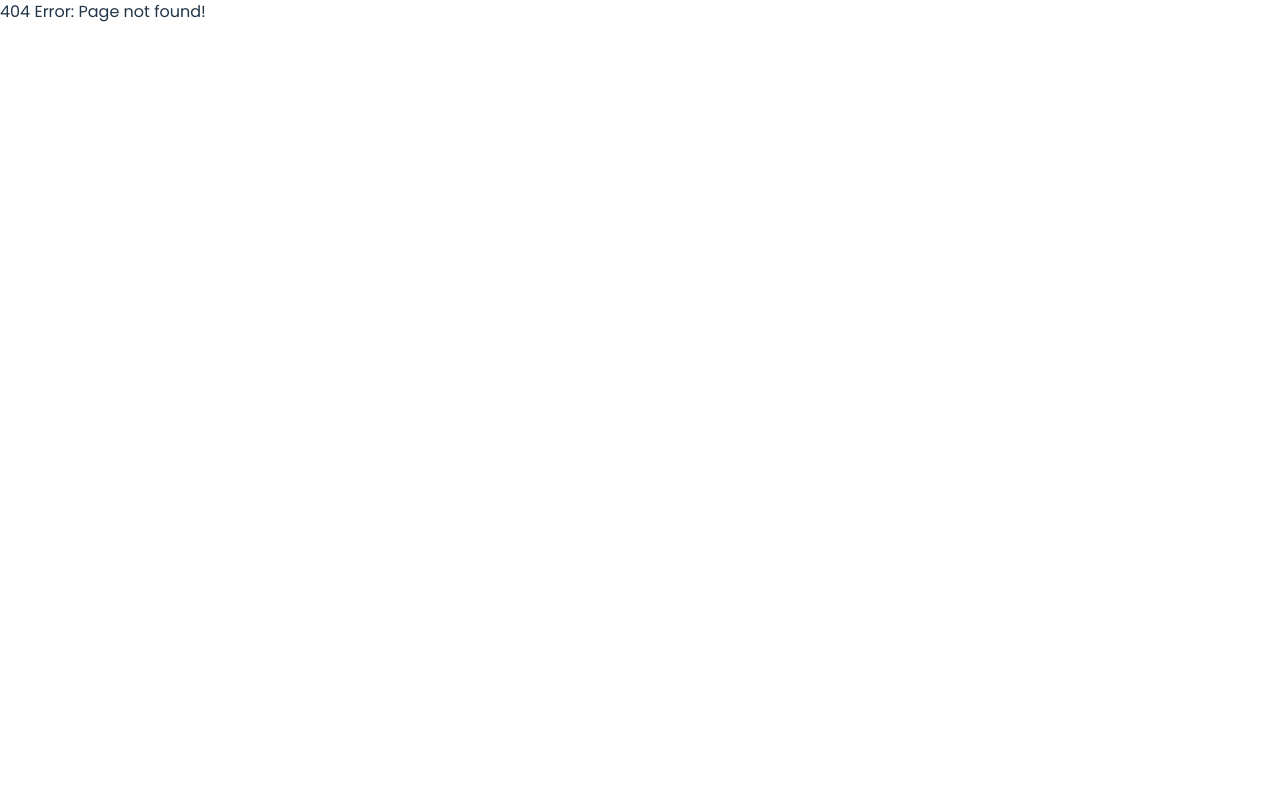
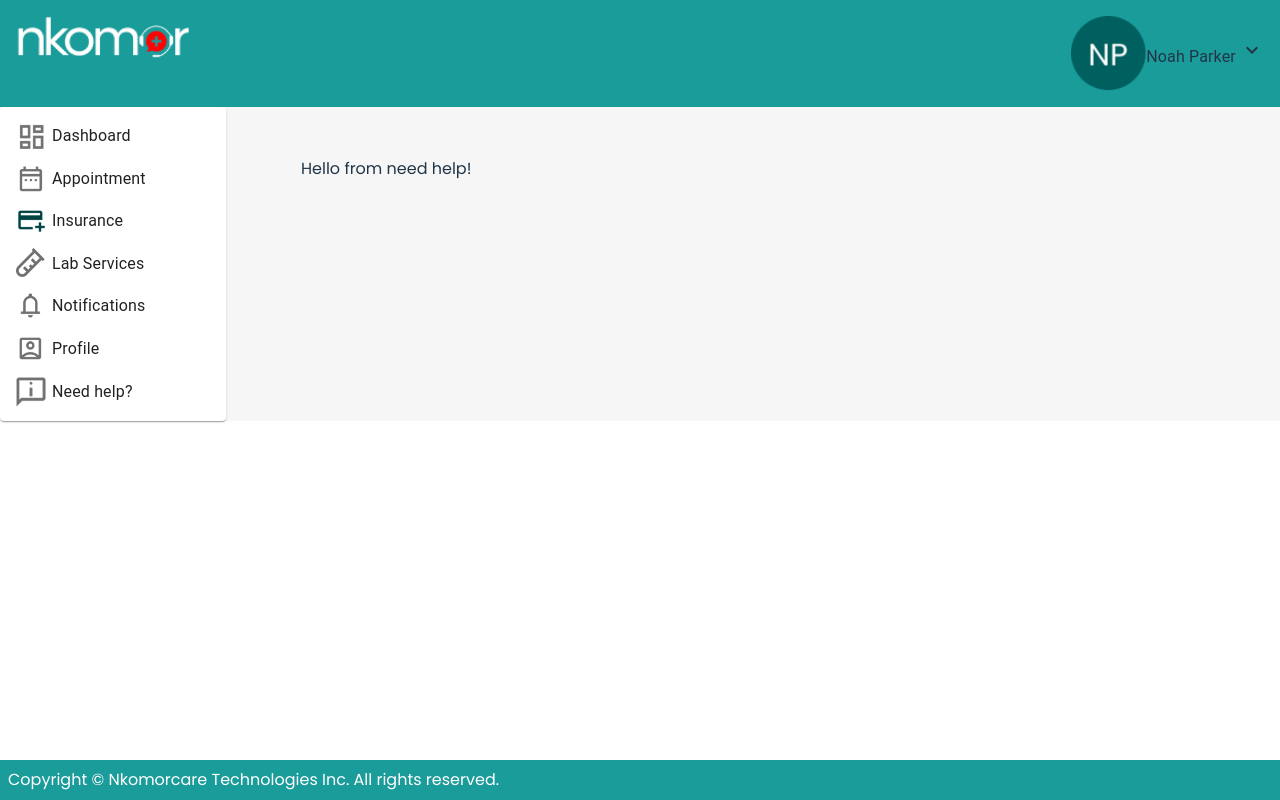
Before and after one commit to KMace/nkomor-health-frontend, a React (Vite) app in the folder vite-project/: page /help in a window 1280 px wide. Before the commit this address had no page. Built offline with nearby package versions, Linux system fonts and the light colour scheme.

Commit message:
Fully working sidebar router

```diff
--- a/vite-project/src/App.tsx
+++ b/vite-project/src/App.tsx
@@ -4,6 +4,7 @@ import Sidebar from './Sidebar'
 import { Box } from '@mui/material'
 import Header from './Header'
 import Insurance from './Insurance'
+import { Outlet } from 'react-router-dom'
 
 function App() {
   return (
@@ -12,10 +13,10 @@ function App() {
       <Box sx={{'display':'flex', 'backgroundColor':'#F6F6F6'}}>
         <Sidebar />
         <Box sx={{'width':'100%','padding': '50px 75px'}}>
-          <Insurance />
+          <Outlet />
         </Box>
       </Box>
-      {/*<Footer />*/}
+      <Footer />
     </Box>
   )
 }
--- /dev/null
+++ b/vite-project/src/Appointment/index.tsx
@@ -0,0 +1,9 @@
+function Appointment() {
+  return (
+    <>
+      Hello from appointment!
+    </>
+  );
+}
+
+export default Appointment;
--- /dev/null
+++ b/vite-project/src/Dashboard/index.tsx
@@ -0,0 +1,9 @@
+function Dashboard() {
+  return (
+    <>
+      Hello from dashboard!
+    </>
+  );
+}
+
+export default Dashboard;
--- /dev/null
+++ b/vite-project/src/HelpPage/index.tsx
@@ -0,0 +1,9 @@
+function HelpPage() {
+  return (
+    <>
+      Hello from need help!
+    </>
+  );
+}
+
+export default HelpPage;
--- a/vite-project/src/Insurance/InsuranceStepper/index.tsx
+++ b/vite-project/src/Insurance/InsuranceStepper/index.tsx
@@ -6,6 +6,7 @@ import { Box, Button, Typography } from '@mui/material';
 import InsurancePlans from '../InsurancePlans';
 import InsuranceDropdown from '../InsuranceDropdown';
 import Payment from '../../Payment';
+import SuccessfulPurchase from '../SuccessfulPurchase';
 
 const steps = ['Choose an insurance', 'Choose a plan', 'Plan summary', 'Payment'];
 
@@ -85,9 +86,7 @@ function InsuranceStepper() {
         })}
       </Stepper>
       {activeStep === steps.length ? (
-          <div>
-            <Typography variant="h5">All steps completed</Typography>
-          </div>
+          <SuccessfulPurchase />
         ) : (
           <div>
             <StepContent stepIndex={activeStep} />
--- a/vite-project/src/Insurance/SuccessfulPurchase/index.tsx
+++ b/vite-project/src/Insurance/SuccessfulPurchase/index.tsx
@@ -1,12 +1,15 @@
-import { Typography } from "@mui/material";
+import { Box, Button, Typography } from "@mui/material";
 import Success from "../../assets/tick.png";
+import { NavLink } from "react-router-dom";
 
 function SuccessfulPurchase() {
   return (
-    <>
+    <Box sx={{'display':'flex', 'flexDirection': 'column', 'justfiyContent': 'center'}}>
       <img src={Success} width='500px'/>
-      <Typography variant='h4'>Purchase successful</Typography>
-    </>
+      <Typography variant='h4'>Purchase complete</Typography>
+      <Typography variant='h6'>You have successfully purchased health insurance! Thank you for your purchase.</Typography>
+      <Button component={NavLink} to={'/insurance'}>Go to profile</Button>
+    </Box>
   )
 }
 
--- /dev/null
+++ b/vite-project/src/LabServices/index.tsx
@@ -0,0 +1,9 @@
+function LabServices() {
+  return (
+    <>
+      Hello from lab services!
+    </>
+  );
+}
+
+export default LabServices;
--- /dev/null
+++ b/vite-project/src/Notifications/index.tsx
@@ -0,0 +1,9 @@
+function Notifications() {
+  return (
+    <>
+      Hello from notifications!
+    </>
+  );
+}
+
+export default Notifications;
--- /dev/null
+++ b/vite-project/src/Profile/index.tsx
@@ -0,0 +1,9 @@
+function Profile() {
+  return (
+    <>
+      Hello from profile!
+    </>
+  );
+}
+
+export default Profile;
--- a/vite-project/src/Sidebar/index.tsx
+++ b/vite-project/src/Sidebar/index.tsx
@@ -6,48 +6,49 @@ import labservices from '../assets/labservices.png';
 import notifications from '../assets/notifications.png';
 import profile from '../assets/profile.png';
 import information from '../assets/information.png';
+import { NavLink } from "react-router-dom";
 
 function Sidebar() {
   return (
     <Paper sx={{ width: 320, maxWidth: '100%' }}>
       <MenuList>
-        <MenuItem>
+        <MenuItem component={NavLink} to={'/dashboard'}>
           <ListItemIcon>
             <img width='30px' src={dashboard} className="dashboard" alt="Dashboard icon" />
           </ListItemIcon>
           <ListItemText>Dashboard</ListItemText>
         </MenuItem>
-        <MenuItem>
+        <MenuItem component={NavLink} to={'/appointment'}>
           <ListItemIcon>
             <img width='30px' src={calendar} className="calendar" alt="Book appointment icon" />
           </ListItemIcon>
           <ListItemText>Appointment</ListItemText>
         </MenuItem>
-        <MenuItem>
+        <MenuItem component={NavLink} to={'/insurance'}>
           <ListItemIcon>
             <img width='30px' src={insurance} className="insurance" alt="Insurance icon" />
           </ListItemIcon>
           <ListItemText>Insurance</ListItemText>
         </MenuItem>
-        <MenuItem>
+        <MenuItem component={NavLink} to={'/labservices'}>
           <ListItemIcon>
             <img width='30px' src={labservices} className="labservices" alt="Lab services icon" />
           </ListItemIcon>
           <ListItemText>Lab Services</ListItemText>
         </MenuItem>
-        <MenuItem>
+        <MenuItem component={NavLink} to={'/notifications'}>
           <ListItemIcon>
             <img width='30px' src={notifications} className="notifications" alt="Notifications icon" />
           </ListItemIcon>
           <ListItemText>Notifications</ListItemText>
         </MenuItem>
-        <MenuItem>
+        <MenuItem component={NavLink} to={'/profile'}>
           <ListItemIcon>
             <img width='30px' src={profile} className="profile" alt="Profile icon" />
           </ListItemIcon>
           <ListItemText>Profile</ListItemText>
         </MenuItem>
-        <MenuItem>
+        <MenuItem component={NavLink} to={'/help'}>
           <ListItemIcon>
             <img width='30px' src={information} className="help" alt="Help icon" />
           </ListItemIcon>
```
Also changed, not shown: vite-project/src/Routes/index.tsx (+30 -0 lines).
